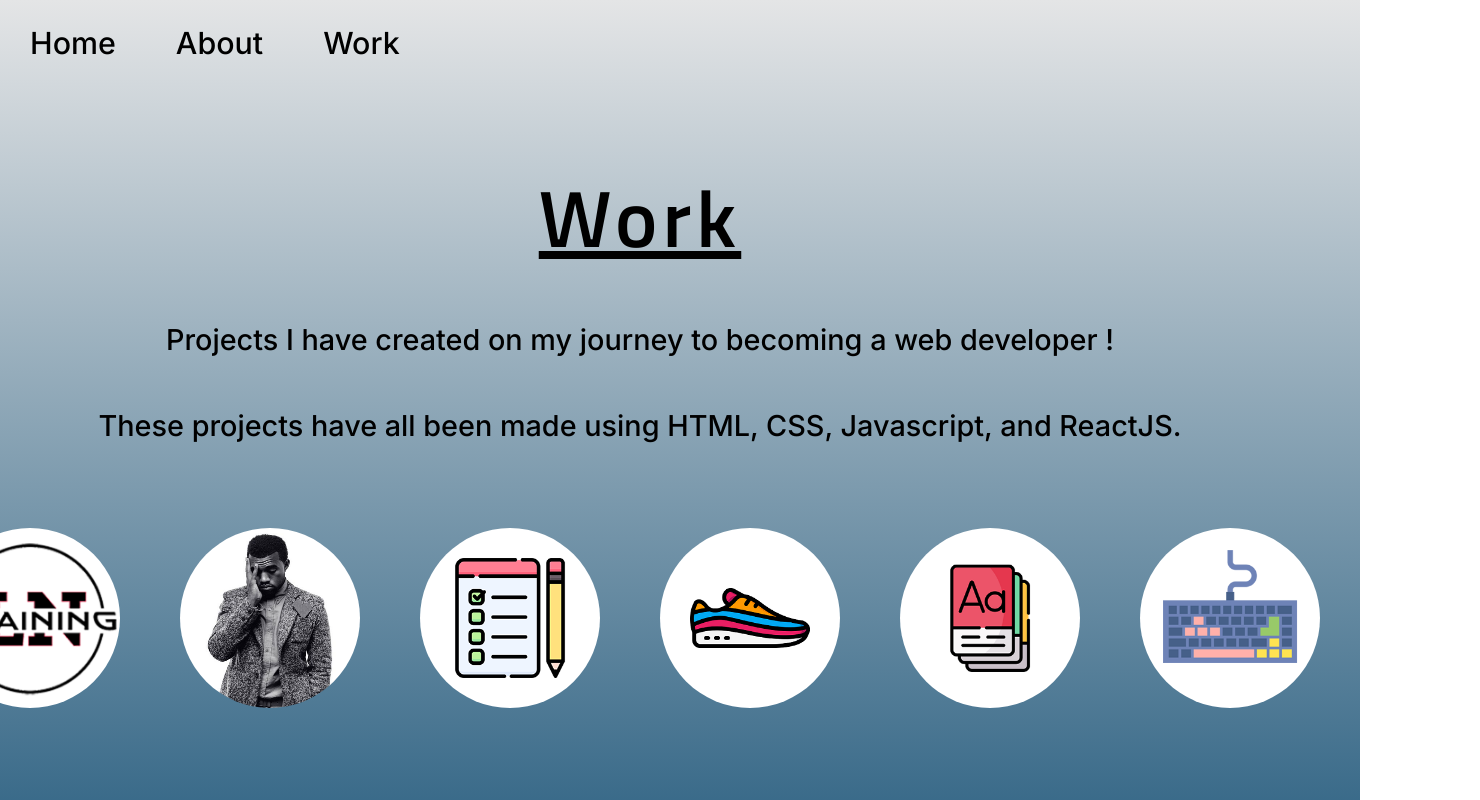
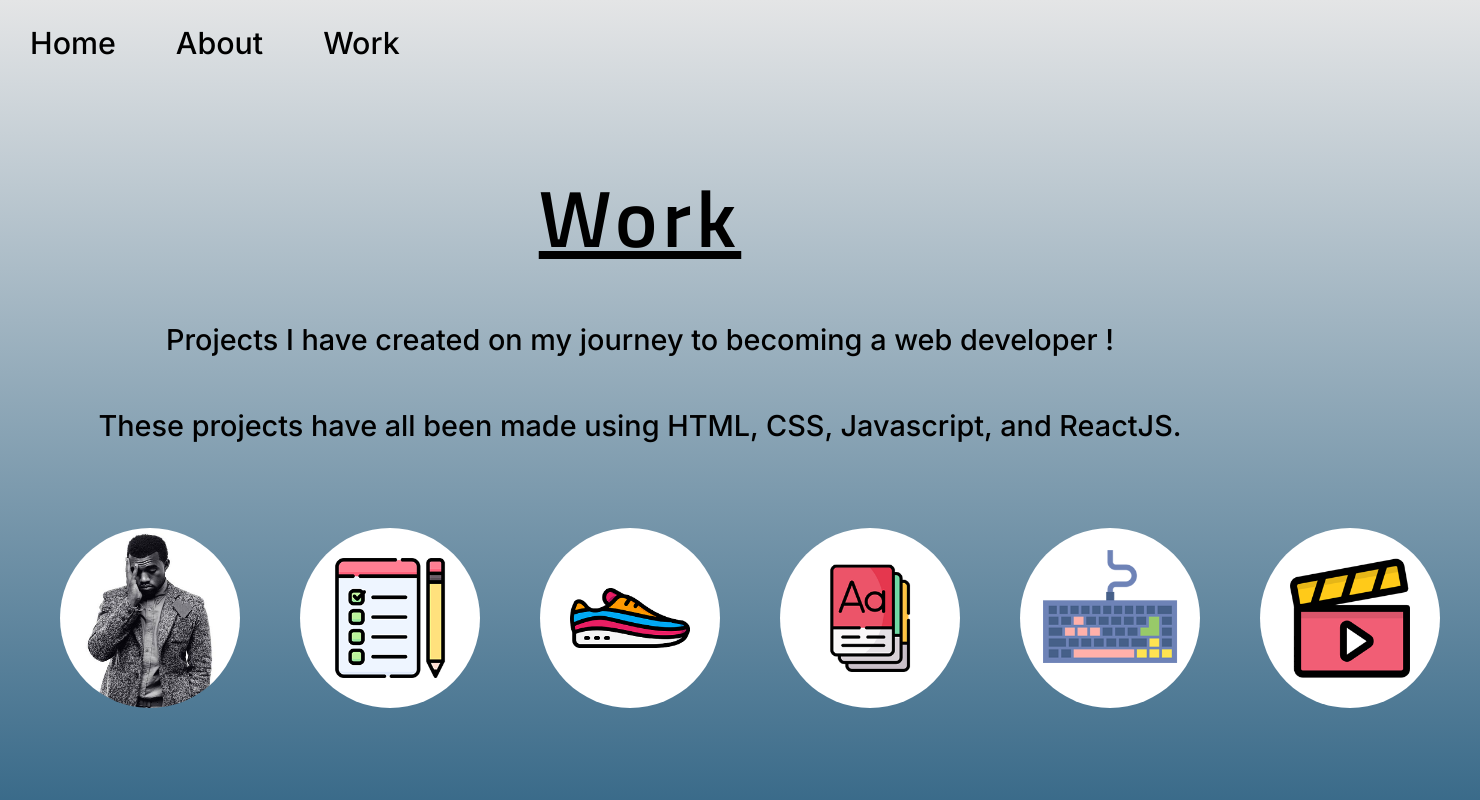
Before and after one commit to tylerpgen/portfolio, a React (Create React App) app: page /projects in a window 1280 px wide. Shown: the top 800 px of the page, 1480 px wide, since content can reach past the window. Built offline with nearby package versions, Linux system fonts and the light colour scheme.

Commit message:
work update

```diff
--- a/src/pages/Projects.jsx
+++ b/src/pages/Projects.jsx
@@ -6,7 +6,7 @@ import ToDo from "../assets/todo.png";
 import Shoe from "../assets/shoe.png";
 import Flash from "../assets/flash.png";
 import Type from "../assets/typing.png";
-
+import Movie from "../assets/movie.png";
 const ProjectContainer = styled.div`
   display: flex;
   align-items: center;
@@ -143,6 +143,10 @@ const Projects = () => {
           link="https://tylerpgen.github.io/tyler-type/"
           img={Type}
         />
+        <ProjectCard
+          link="https://tylerpgen.github.io/movie-theatre/"
+          img={Movie}
+        />
       </ProjectContainer>
     </Container>
   );
```
Also changed, not shown: src/assets/movie.png (added).
